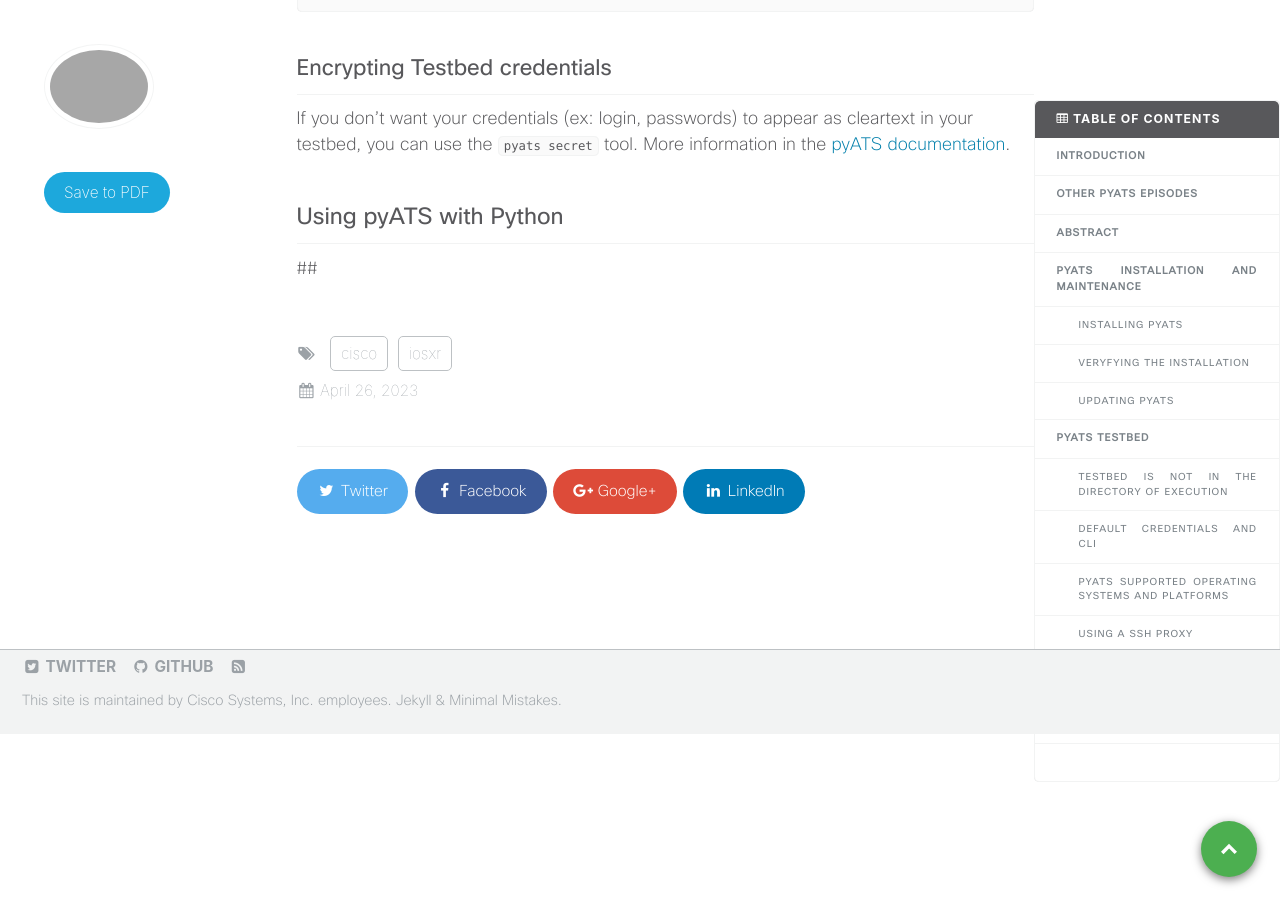
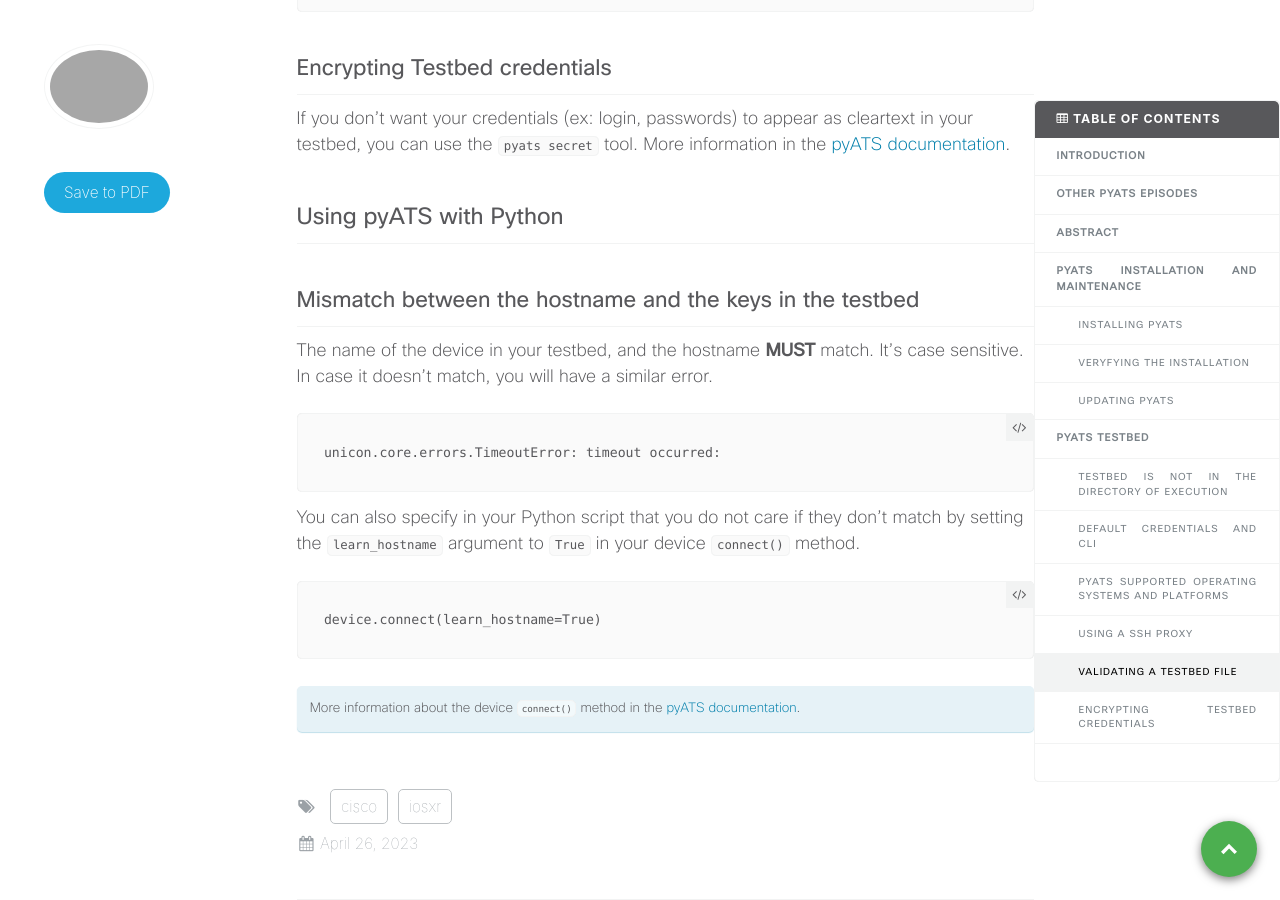
Before and after one commit to xrdocs/programmability, a Jekyll site: the page built from _tutorials/pyats-series-tips-and-tricks.md, in a window 1280 px wide and 900 px high, scrolled down 7345 px. Built offline with Jekyll 4.4.1, drawn with Linux system fonts in a browser that asks for light colours; comment, search, counter and statistics services are not loaded.

Commit message:
Update pyats-series-tips-and-tricks.md

````diff
--- a/_tutorials/pyats-series-tips-and-tricks.md
+++ b/_tutorials/pyats-series-tips-and-tricks.md
@@ -256,4 +256,19 @@ If you don't want your credentials (ex: login, passwords) to appear as cleartext
 
 # Using pyATS with Python
 
-##
+## Mismatch between the hostname and the keys in the testbed
+
+The name of the device in your testbed, and the hostname **MUST** match. It's case sensitive. In case it doesn't match, you will have a similar error.
+
+```
+unicon.core.errors.TimeoutError: timeout occurred:
+```
+
+You can also specify in your Python script that you do not care if they don't match by setting the `learn_hostname` argument to `True` in your device `connect()` method.
+
+```
+device.connect(learn_hostname=True)
+```
+
+More information about the device `connect()` method in the [pyATS documentation](https://pubhub.devnetcloud.com/media/unicon/docs/user_guide/connection.html).
+{: .notice--info}
````
